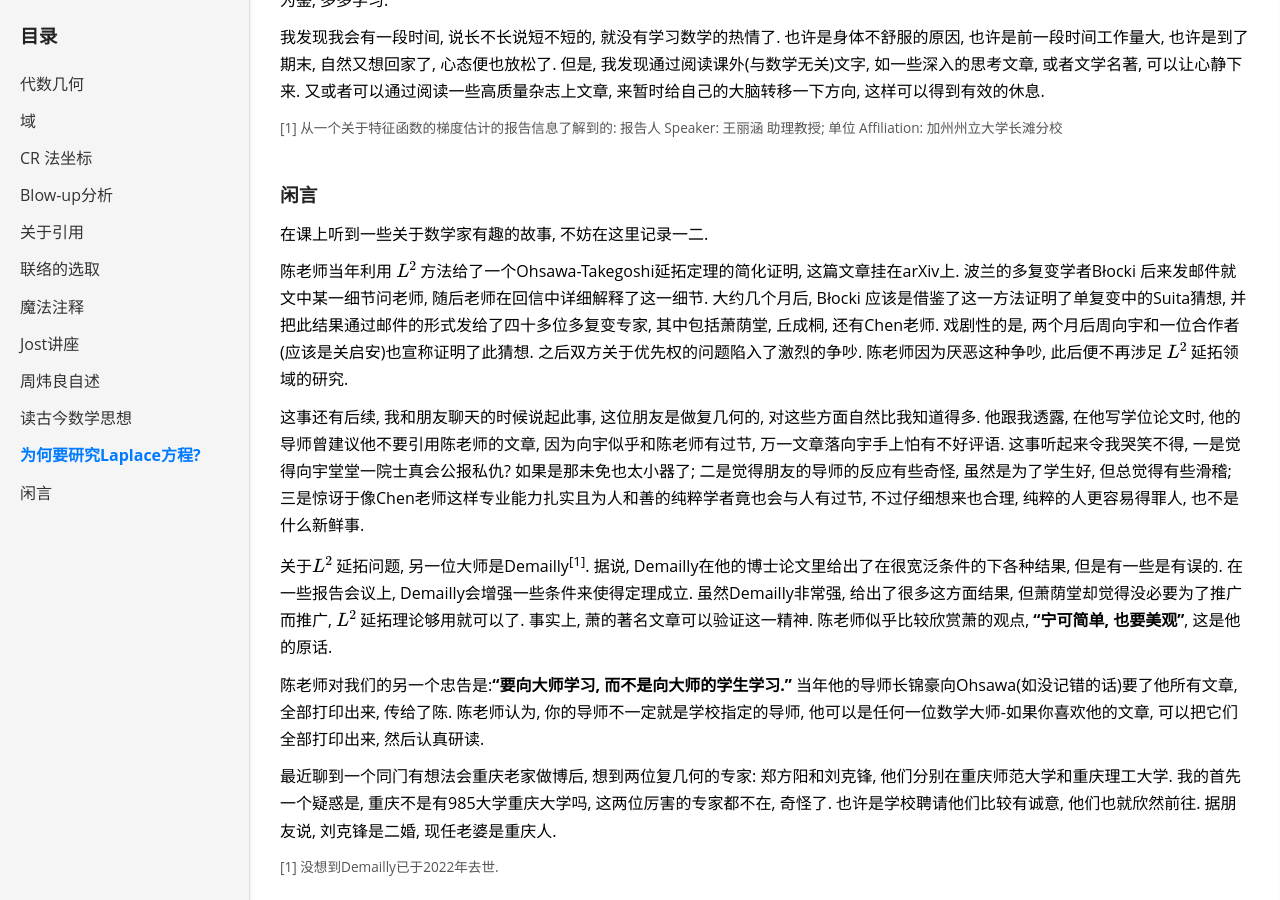
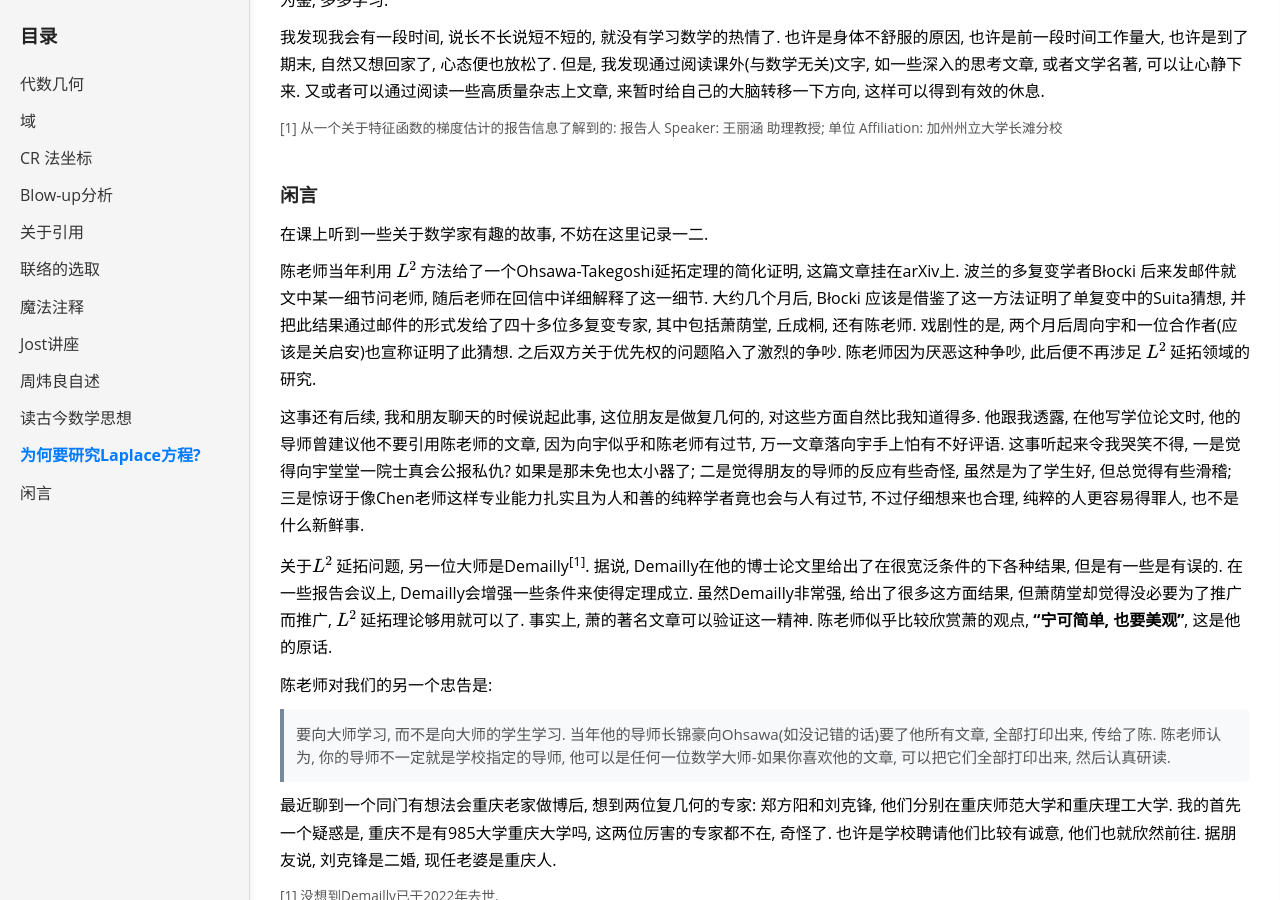
Before and after one commit to Hui41/Hui41.github.io, a Jekyll site: the page built from _posts/2026-03-24-riji.md, in a window 1280 px wide and 900 px high, scrolled down 2282 px. Built offline with Jekyll 4.4.1, drawn with Linux system fonts in a browser that asks for light colours.

Commit message:
Update 2026-03-24-riji.md

```diff
--- a/_posts/2026-03-24-riji.md
+++ b/_posts/2026-03-24-riji.md
@@ -107,7 +107,7 @@
 
 陈老师当年利用 $$L^2$$ 方法给了一个Ohsawa-Takegoshi延拓定理的简化证明, 这篇文章挂在arXiv上.
 波兰的多复变学者Błocki 后来发邮件就文中某一细节问老师, 随后老师在回信中详细解释了这一细节.
-大约几个月后, Błocki 应该是借鉴了这一方法证明了单复变中的Suita猜想, 并把此结果通过邮件的形式发给了四十多位多复变专家, 其中包括萧荫堂, 丘成桐, 还有Chen老师.
+大约几个月后, Błocki 应该是借鉴了这一方法证明了单复变中的Suita猜想, 并把此结果通过邮件的形式发给了四十多位多复变专家, 其中包括萧荫堂, 丘成桐, 还有陈老师.
 戏剧性的是, 两个月后周向宇和一位合作者(应该是关启安)也宣称证明了此猜想. 之后双方关于优先权的问题陷入了激烈的争吵. 陈老师因为厌恶这种争吵, 此后便不再涉足 $$L^2$$ 延拓领域的研究.
 
 这事还有后续, 我和朋友聊天的时候说起此事, 这位朋友是做复几何的, 对这些方面自然比我知道得多. 他跟我透露, 在他写学位论文时, 他的导师曾建议他不要引用陈老师的文章,
```
Also changed, not shown: other parts of _posts/2026-03-24-riji.md (+2 -1 lines).
